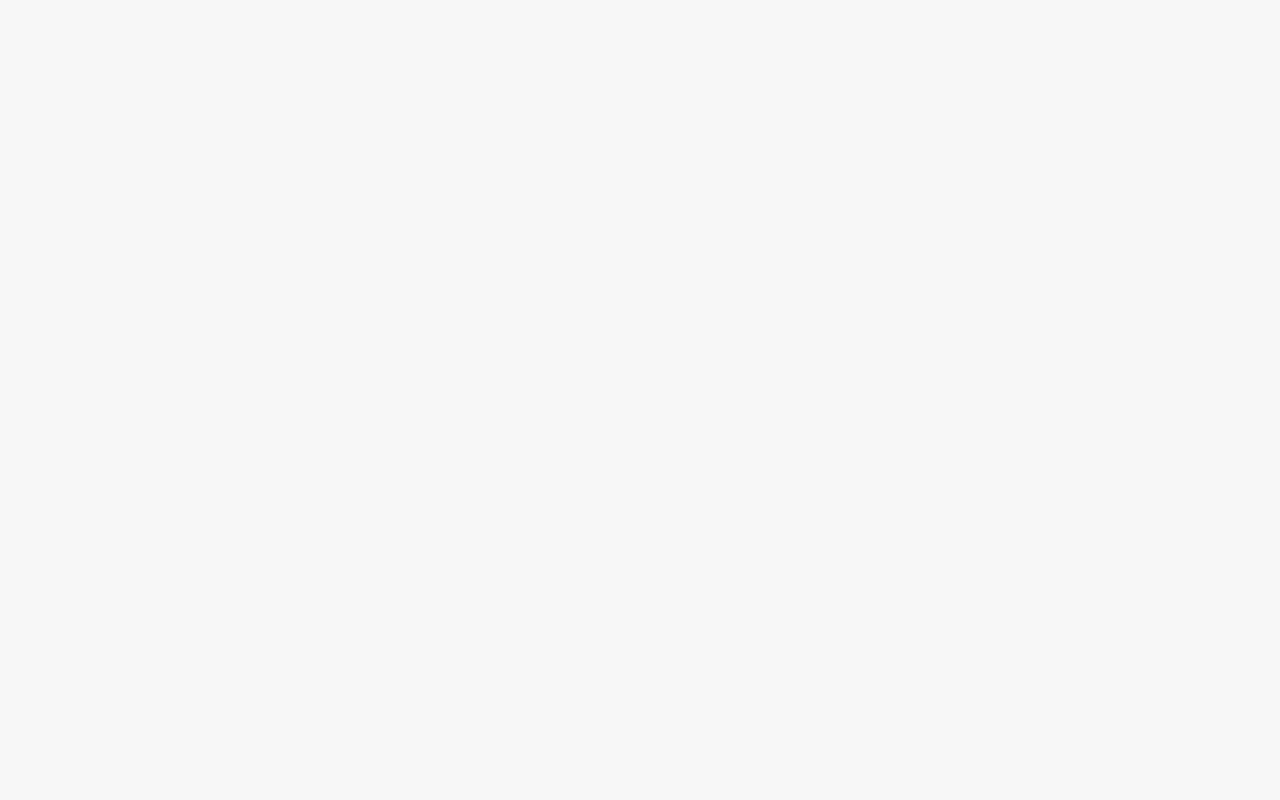
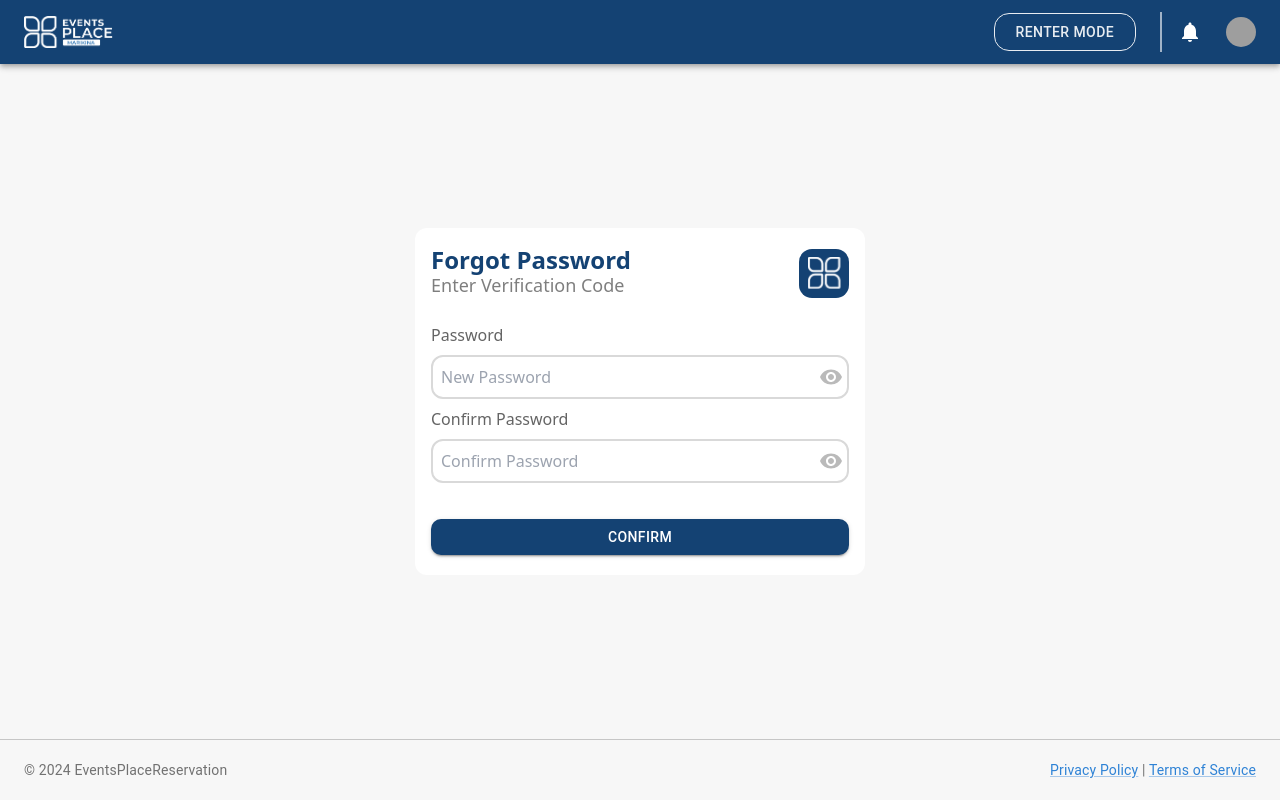
Before and after one commit to Metazare/Events-Place-Reservation-System, a React (Create React App) app in the folder client/: page /resetpassword/1 in a window 1280 px wide. Built offline with nearby package versions, Linux system fonts and the light colour scheme; grey boxes are pictures that could not be loaded.

Commit message:
feat: forget and reset password feature connection

```diff
--- a/client/src/App.tsx
+++ b/client/src/App.tsx
@@ -11,7 +11,8 @@ import Login from './Pages/Login/Login';
 import Register from './Pages/Register/Register';
 import Chat from './Pages/Chat/Chat';
 import Profile from './Pages/UserProfile/Profile';
-import ForgotPassword from './Pages/ForgotPassword';
+import ResetPassword from './Pages/ResetPassword';
+import ForgetPassword from './Pages/ForgetPassword';
 
 import ViewEventsPlace from './Pages/EventsPlace/ViewEventsPlace';
 // Test
@@ -26,7 +27,8 @@ function App() {
     <Routes>
         <Route element={<Base />} >
           <Route path="/" element={<Default/>} />
-          <Route path="/forgotpassword" element={<ForgotPassword/>} />
+          <Route path="/forgetpassword" element={<ForgetPassword/>} />
+          <Route path="/resetpassword/:hash" element={<ResetPassword/>} />
           <Route path="/login" element={<Login/>} />
           <Route path="/register" element={<Register/>} />
           <Route path="/chat" element={<Chat/>} />
@@ -36,7 +38,6 @@ function App() {
         </Route>
         <Route path="/test/helpdesk" element={<TestHelpdesk/>} />
         <Route path="/test/toast" element={<TestToast/>} />
-        {/* <Route path="/test/notification" element={<TestNotification socket={socket}/>} /> */}
 
     </Routes>
   );
--- /dev/null
+++ b/client/src/Pages/ForgetPassword.tsx
@@ -0,0 +1,52 @@
+
+import { useFormik } from 'formik';
+
+// Components
+import CardBaseLoginRegister from 'src/Layouts/CardBaseLoginRegister';
+import TextField from 'src/Components/TextField';
+import { Button} from '@mui/material';
+
+// Hooks
+import { usePasswordReset } from 'src/Hooks/useAuth';
+
+export default function ForgetPassword() {
+  const { forgetPassword } = usePasswordReset();
+
+  const ResetPasswordForm = useFormik({
+    initialValues: {
+      email: '',
+    },
+    validate: values => {
+      let error:{email?:string} = {};
+      if(!values.email) error.email = "Email is required"
+      return error;
+    },
+    onSubmit: values => {
+      forgetPassword(values.email);
+    }
+  })
+
+  return (
+    <div className='grow w-full flex justify-center items-center p-4'>
+        <CardBaseLoginRegister title={"Forget Password"} subTitle={"Enter Email"}>
+          <div className='flex flex-col items-start gap-2'>
+            <TextField
+              attr={{
+                placeholder:"Email",
+                name:"email",
+                values:ResetPasswordForm.values.email,
+              }}
+              label="Email"
+              type="email"
+              handleChange={ResetPasswordForm.handleChange}
+              error={ResetPasswordForm.touched.email && ResetPasswordForm.errors.email !== undefined}
+              errorMessages={ResetPasswordForm.errors.email}
+            />
+            <Button fullWidth variant="contained" onClick={()=>{ResetPasswordForm.handleSubmit()}} sx={{ marginTop:"2em", background:"#144273", color: "white", borderRadius:"10px"}}>
+              Reset Password
+            </Button>
+          </div>
+        </CardBaseLoginRegister>
+    </div>
+  )
+}
--- a/client/src/Pages/ForgotPassword.tsx
+++ b/client/src/Pages/ResetPassword.tsx
@@ -1,17 +1,20 @@
 
 import { useFormik } from 'formik';
-import { useNavigate } from 'react-router-dom';
-import OTPComponent from 'src/Components/OTPComponent';
-import { useState } from 'react';
+import { useParams } from 'react-router-dom';
+
 // Components
 import CardBaseLoginRegister from 'src/Layouts/CardBaseLoginRegister';
 import TextField from 'src/Components/TextField';
 import {  Button} from '@mui/material';
 
 // Hooks
-export default function ForgotPassword() {
-  const [OTPResult, setOTPResult] = useState(false)
-  const ForgotPasswordForm = useFormik({
+import { usePasswordReset } from 'src/Hooks/useAuth';
+
+export default function ResetPassword() {
+  const {hash} = useParams();
+  const { resetPassword } = usePasswordReset();
+
+  const ResetPasswordForm = useFormik({
     initialValues: {
       newPassword: '',
       confirmPassword: ''
@@ -24,47 +27,43 @@ export default function ForgotPassword() {
       return error;
     },
     onSubmit: values => {
-
-      alert("success")
+      resetPassword(values.newPassword, hash ?? '');
     }
   })
+
   return (
     <div className='grow w-full flex justify-center items-center p-4'>
-      {OTPResult?
         <CardBaseLoginRegister title={"Forgot Password"} subTitle={"Enter Verification Code"}>
           <div className='flex flex-col items-start gap-2'>
             <TextField
               attr={{
                 placeholder:"New Password",
                 name:"newPassword",
-                values:ForgotPasswordForm.values.newPassword,
+                values:ResetPasswordForm.values.newPassword,
               }}
               label="Password"
               type="password"
-              handleChange={ForgotPasswordForm.handleChange}
-              error={ForgotPasswordForm.touched.newPassword && ForgotPasswordForm.errors.newPassword !== undefined}
-              errorMessages={ForgotPasswordForm.errors.newPassword}
+              handleChange={ResetPasswordForm.handleChange}
+              error={ResetPasswordForm.touched.newPassword && ResetPasswordForm.errors.newPassword !== undefined}
+              errorMessages={ResetPasswordForm.errors.newPassword}
             />
             <TextField
               attr={{
                 placeholder:"Confirm Password",
                 name:"confirmPassword",
-                values:ForgotPasswordForm.values.confirmPassword,
+                values:ResetPasswordForm.values.confirmPassword,
               }}
               label="Confirm Password"
               type="password"
-              handleChange={ForgotPasswordForm.handleChange}
-              error={ForgotPasswordForm.touched.confirmPassword && ForgotPasswordForm.errors.confirmPassword !== undefined}
-              errorMessages={ForgotPasswordForm.errors.confirmPassword}
+              handleChange={ResetPasswordForm.handleChange}
+              error={ResetPasswordForm.touched.confirmPassword && ResetPasswordForm.errors.confirmPassword !== undefined}
+              errorMessages={ResetPasswordForm.errors.confirmPassword}
             />
-            <Button fullWidth variant="contained" onClick={()=>{ForgotPasswordForm.handleSubmit()}} sx={{ marginTop:"2em", background:"#144273", color: "white", borderRadius:"10px"}}>
+            <Button fullWidth variant="contained" onClick={()=>{ResetPasswordForm.handleSubmit()}} sx={{ marginTop:"2em", background:"#144273", color: "white", borderRadius:"10px"}}>
               Confirm
             </Button>
           </div>
         </CardBaseLoginRegister>
-        :
-        <OTPComponent setStatus={setOTPResult}/>
-      }
     </div>
   )
 }
```
